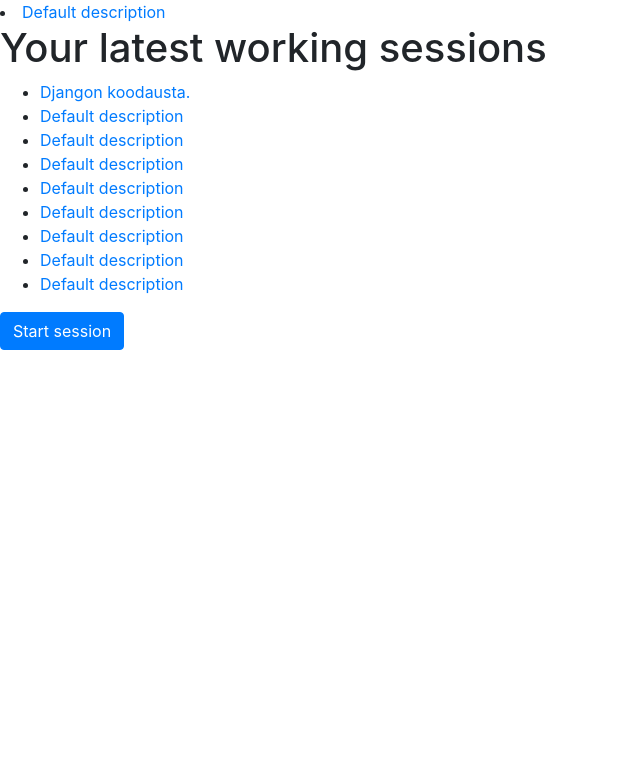
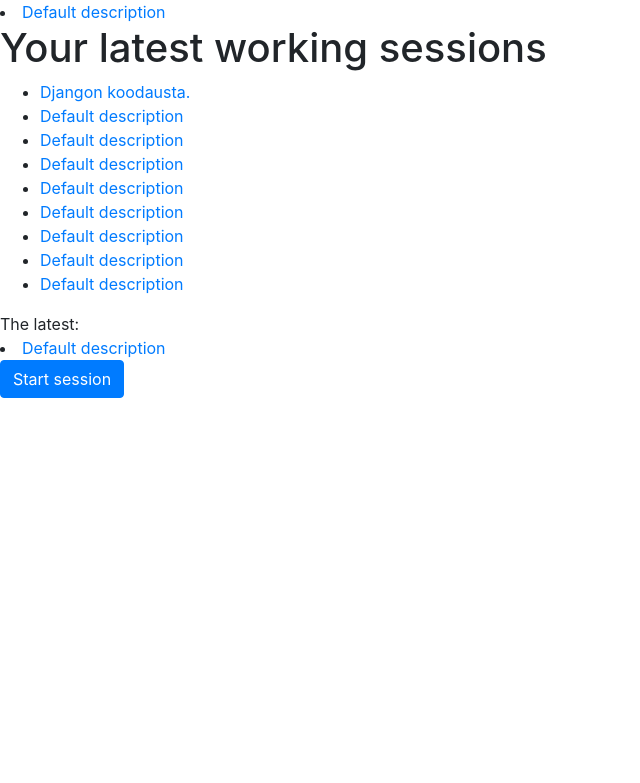
Before and after one commit to UMTti/eedit, a Django app: page /eedith/ in a window 1280 px wide. Shown: the top 783 px of the page, without its empty margins (0-640 px from the left). Run offline with Django 3.2, Linux system fonts and the light colour scheme; data comes from the database, SQL or seed files in the repository; parts of the project's set-up code (start-up, migrations or seed data) failed here and were passed over; some libraries are stand-ins or nearby versions.

Commit message:
gitignore and view stuff

```diff
--- a/eedith/templates/sessions/index.html
+++ b/eedith/templates/sessions/index.html
@@ -17,6 +17,9 @@
     <p>No sessions exist :)</p>
 {% endif %}
 
+
+The latest: <li><a href="{% url 'sessions:detail' latest.id %}">{{ latest.description }}</a></li>
+
 <form action="{% url 'sessions:create_session' %}" method="get">
    <input type="submit" value="Start session" class="btn btn-primary"/>
 </form>
```
Also changed, not shown: 1 other file.
